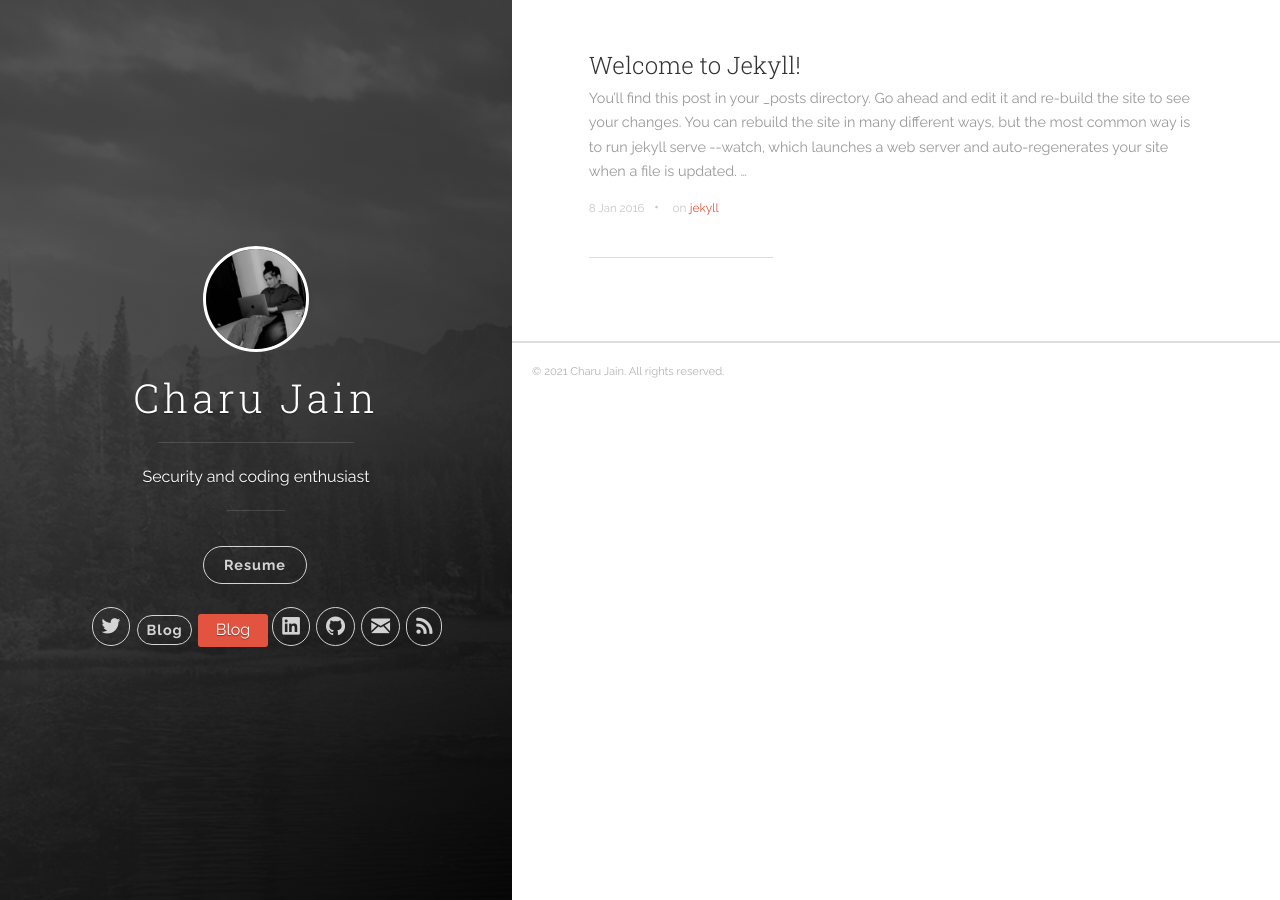
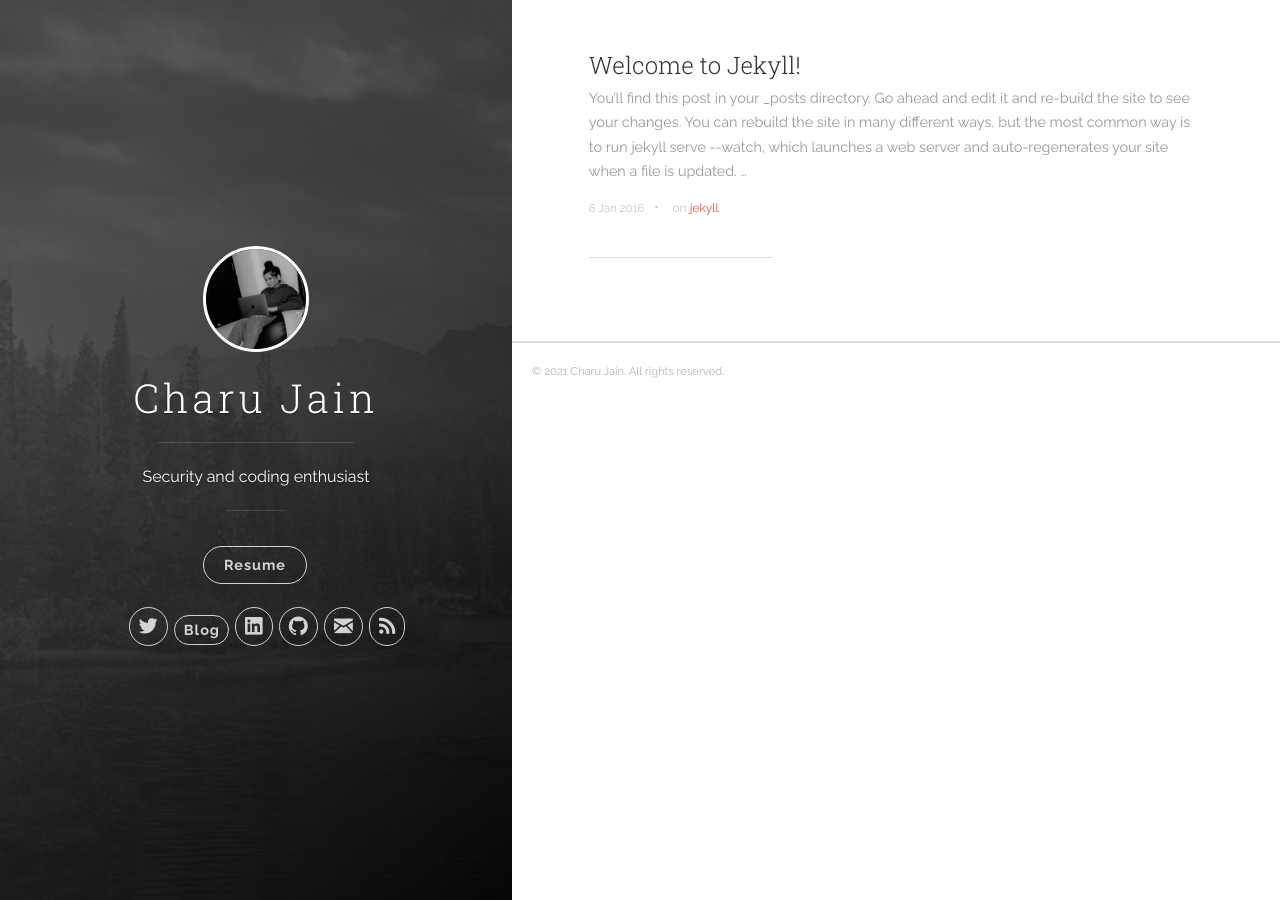
Before and after one commit to cjc0d3/MY-PERSONAL-WEBSITE, a Jekyll site: the page built from index.html, in a window 1280 px wide. Built offline with Jekyll 4.4.1, drawn with Linux system fonts in a browser that asks for light colours; the list of posts is cut into pages by our own code.

Commit message:
ModifiedAgain

```diff
--- a/_includes/header.html
+++ b/_includes/header.html
@@ -50,8 +50,7 @@
               <!--blog-->
                 <li class="navigation__item"><a href="{{ site.baseurl }}/#blog" title="link to {{ site.title }} blog"
                     class="blog-button">Blog</a></li>
-                    <i class="icon icon-social-blog"></i>
-                <span class="label">Blog</span>
+
 
 
               <!-- {% if site.author.facebook_username %}
```
